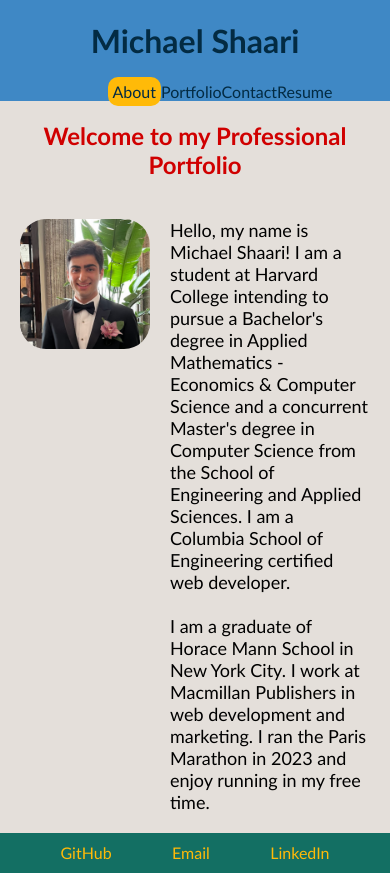
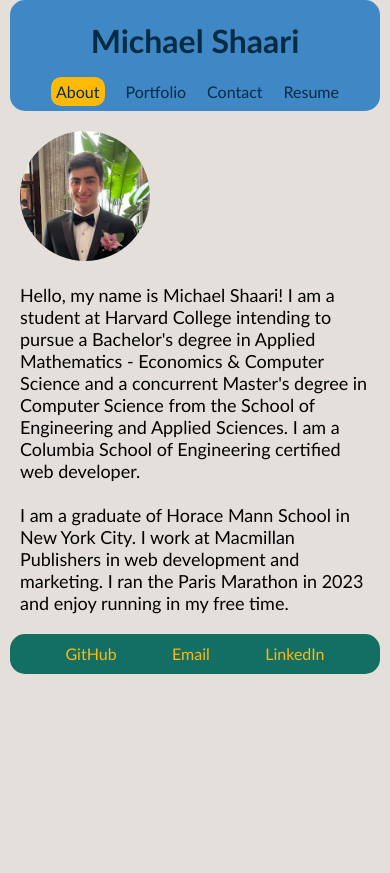
Before and after one commit to mshaari/react-portfolio, a React (Create React App) app: page / in a window 390 px wide. After the commit the page ends 844 px from the top, so only its background shows below. Built offline with nearby package versions, Linux system fonts and the light colour scheme; the HTML template or start-up script is replaced by a standard one.

Commit message:
Styling, about page, footer page updates

```diff
--- a/src/App.css
+++ b/src/App.css
@@ -5,18 +5,17 @@
     margin-right: 0;
 }
 
+/* global styling */
+html {
+    scroll-behavior: smooth;
+}
+
 ul {
     margin: 0;
     padding: 0;
 }
 
-#welcomeNote {
-    text-align: center;
-    color: #D00000;
-}
-
 .About {
-    display: flex;
     padding: 10px;
 }
 
@@ -36,35 +35,7 @@ ul {
 a {
     text-decoration: inherit;
     color: inherit;
-}
-
-@media screen and (max-width: 770px) {
-    .Header {
-        color: #032B43;
-        background-color: #3F88C5;
-        display: flex;
-        flex-direction: column;
-        align-items: center;
-        justify-content: space-between;
-        padding-left: 20px;
-        padding-right: 20px;
-    }
-
-    .Navigation {
-        display: flex;
-        justify-content: space-evenly;
-    }
-
-    .nav-item {
-        margin: 0px;
-    }
-
-    .Headshot {
-        border-radius: 20%;
-        width: 130px;
-        height: 130px;
-        margin: 10px;
-    }
+    cursor: pointer;
 }
 
 .Header {
@@ -75,6 +46,9 @@ a {
     justify-content: space-between;
     padding-left: 20px;
     padding-right: 20px;
+    border-radius: 15px;
+    margin-left: 10px;
+    margin-right: 10px;
 }
 
 .Header h1 {
@@ -102,6 +76,39 @@ nav ul {
     background-color: #ffba08;
     border-radius: 10px;
     padding: 5px;
+}
+
+@media screen and (max-width: 770px) {
+    .Header {
+        color: #032B43;
+        background-color: #3F88C5;
+        display: flex;
+        flex-direction: column;
+        align-items: center;
+        justify-content: space-between;
+        padding-left: 20px;
+        padding-right: 20px;
+    }
+
+    .Navigation {
+        display: flex;
+        align-items: center;
+        justify-content: space-evenly;
+        background-color: transparent;
+        width: 100%;
+        padding-bottom: 10px;
+    }
+
+    .nav-item {
+        margin: 0px;
+    }
+
+    .Headshot {
+        border-radius: 50%;
+        width: 130px;
+        height: 130px;
+        margin: 10px;
+    }
 }
 
 @keyframes rotatingColors {
@@ -231,6 +238,7 @@ Form textarea {
 
 #submitButton:hover {
     background-color: #FFBA08;
+    cursor: pointer;
 }
 
 #emailfalse {
@@ -284,6 +292,9 @@ Footer {
     display: flex;
     flex-direction: column;
     justify-content: center;
+    border-radius: 15px;
+    margin-left: 10px;
+    margin-right: 10px;
 }
 
 .FooterElements {
--- a/src/components/About.js
+++ b/src/components/About.js
@@ -3,7 +3,6 @@ import React from 'react';
 function About() {
     return (
         <div>
-            <h2 id='welcomeNote'>Welcome to my Professional Portfolio</h2>
             <div className='About'>
                 <img src={process.env.PUBLIC_URL + '/assets/Headshot.png'} alt="Headshot of Michael Shaari" className='Headshot' />
                 <p className='AboutMe'>Hello, my name is Michael Shaari! I am a student at Harvard College intending to pursue a Bachelor's degree in Applied Mathematics - Economics & Computer Science and a concurrent Master's degree in Computer Science from the School of Engineering and Applied Sciences. I am a Columbia School of Engineering certified web developer.<br/><br/> I am a graduate of Horace Mann School in New York City. I work at Macmillan Publishers in web development and marketing. I ran the Paris Marathon in 2023 and enjoy running in my free time. </p>
--- a/src/components/Footer.js
+++ b/src/components/Footer.js
@@ -17,7 +17,7 @@ function Footer() {
 
             <ul className='FooterElements'>
                 <li>
-                    <a href="#https://github.com/mshaari">GitHub</a>
+                    <a href="https://github.com/mshaari">GitHub</a>
                 </li>
 
                 <li>
```
